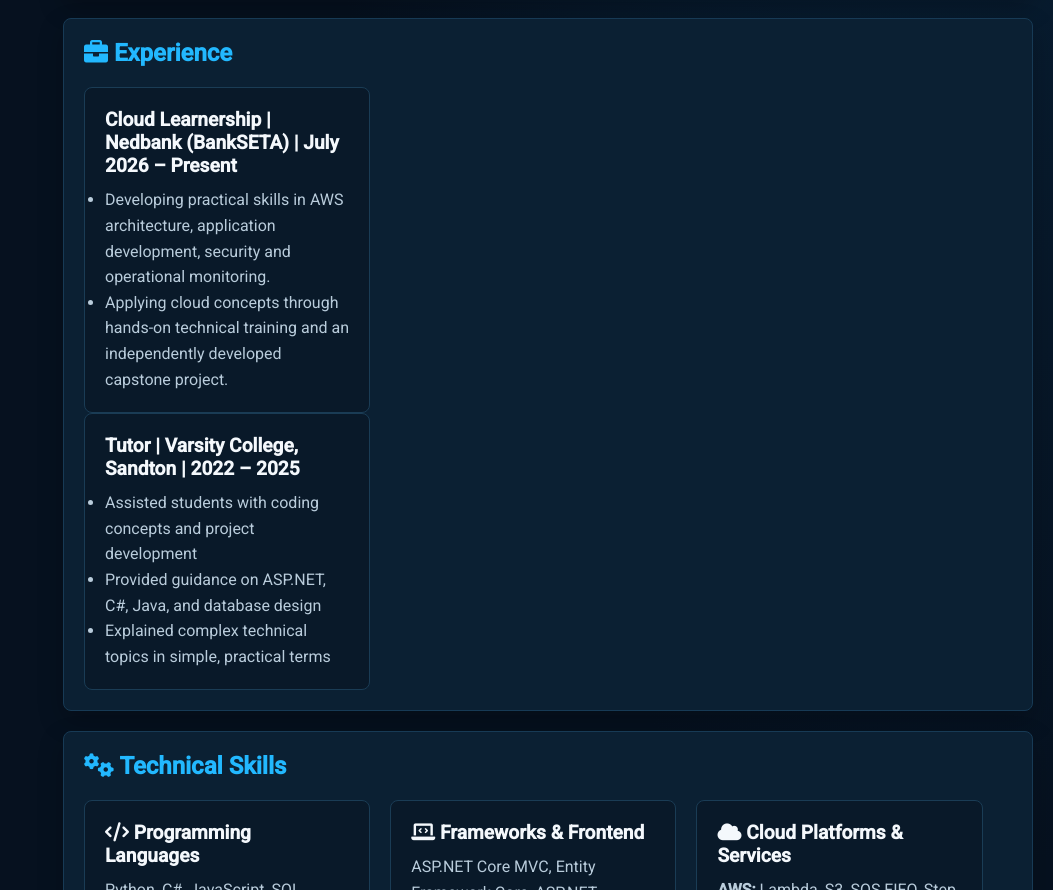
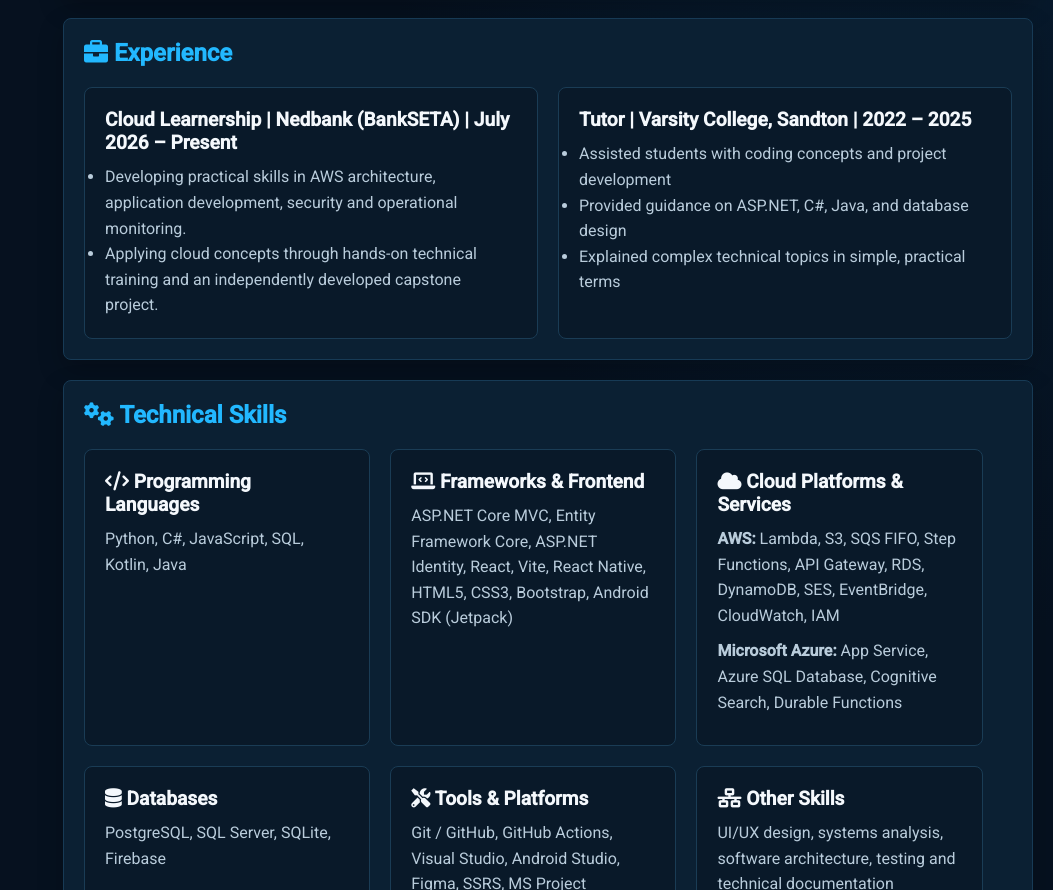
Before and after one commit to SandeepHarii/Sandeep-Hari-CV, a plain HTML site: page index.html in a window 1280 px wide. Shown: the part 1833-2723 px from the top of the page, without its empty margins (227-1280 px from the left). Drawn offline with Linux system fonts and the light colour scheme.

Commit message:
style: align experience cards side by side on desktop

```diff
--- a/css/styles.css
+++ b/css/styles.css
@@ -383,3 +383,21 @@ body { background: radial-gradient(ellipse at 90% 0%, #0b3150 0%, var(--navy-950
 @media (max-width: 768px) {
   .quick-links .button { width: 100%; text-align: center; }
 }
+
+/* Experience cards: aligned two-column layout, single-column on narrow screens */
+#experience .experience-grid {
+  display: grid;
+  grid-template-columns: repeat(2, minmax(0, 1fr));
+  gap: 20px;
+  align-items: stretch;
+}
+#experience .experience-grid > .card {
+  width: 100%;
+  min-width: 0;
+  height: 100%;
+}
+@media (max-width: 800px) {
+  #experience .experience-grid {
+    grid-template-columns: 1fr;
+  }
+}
```
